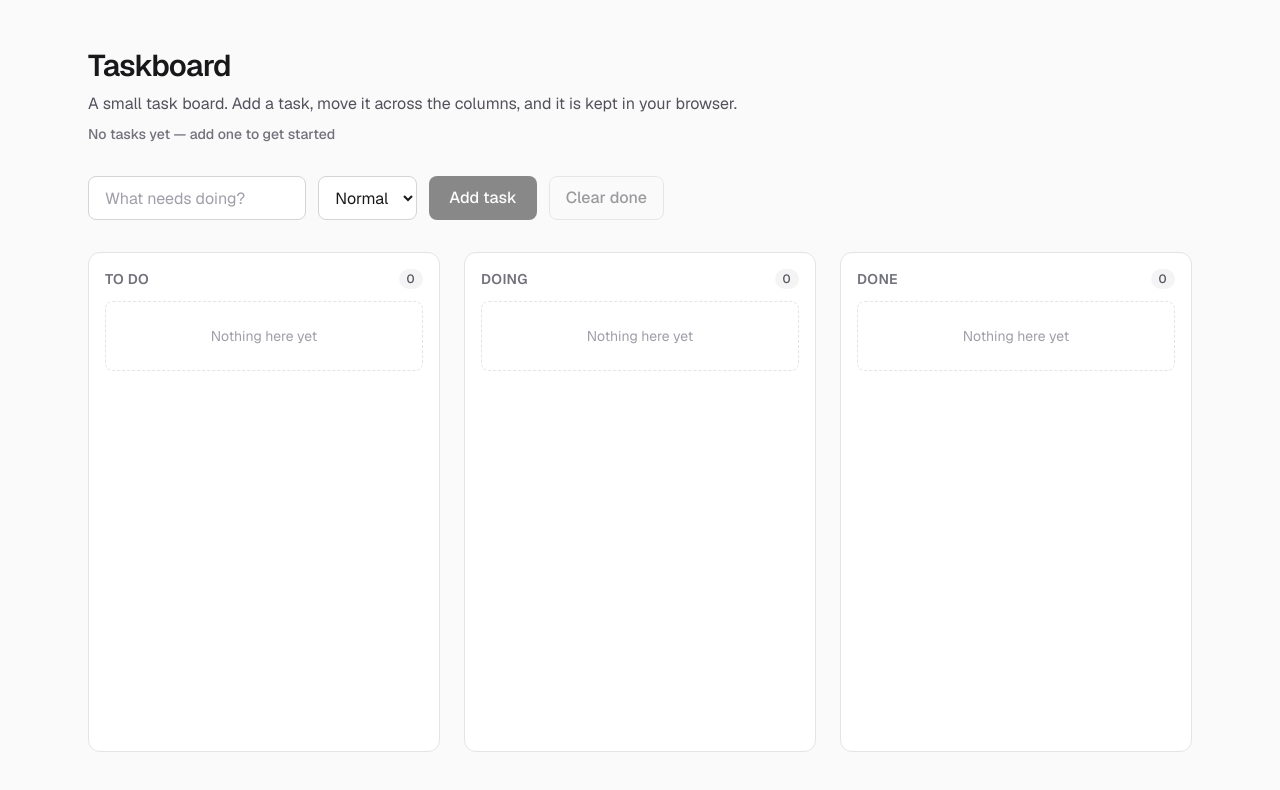
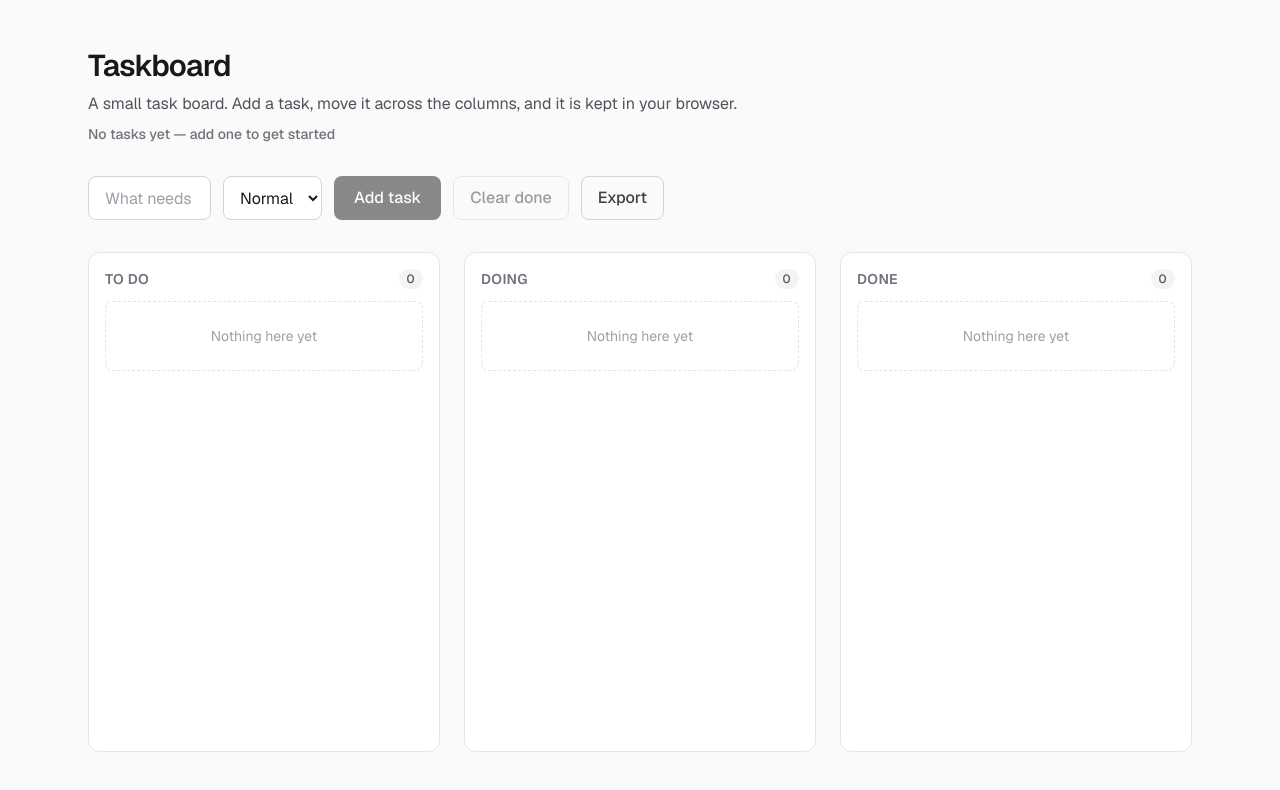
Before and after one commit to gerrcass/taskboard, a Next.js app: page / in a window 1280 px wide. Shown: the top 790 px of the page. Built offline with nearby package versions, Linux system fonts and the light colour scheme.

Commit message:
Export the board as JSON
Closes #6

```diff
--- a/src/app/page.tsx
+++ b/src/app/page.tsx
@@ -1,6 +1,7 @@
 "use client";
 
 import { useRef, useState, useSyncExternalStore } from "react";
+import { BOARD_FILENAME, exportBoard } from "@/lib/exportBoard";
 import {
   DEFAULT_PRIORITY,
   PRIORITY_LABELS,
@@ -39,6 +40,20 @@ export default function Home() {
     updateTasks([...tasks, createTask(trimmed, { priority })]);
     setTitle("");
     setPriority(DEFAULT_PRIORITY);
+  };
+
+  const downloadBoard = () => {
+    const blob = new Blob([exportBoard(tasks)], { type: "application/json" });
+    const url = URL.createObjectURL(blob);
+    const link = document.createElement("a");
+    link.href = url;
+    link.download = BOARD_FILENAME;
+    document.body.append(link);
+    link.click();
+    link.remove();
+    // Revoke on the next tick so the click's navigation can start reading the
+    // blob first (revoking immediately can cancel the download in Firefox).
+    setTimeout(() => URL.revokeObjectURL(url), 0);
   };
 
   return (
@@ -95,6 +110,13 @@ export default function Home() {
             className="h-11 shrink-0 rounded-lg border border-zinc-300 px-4 font-medium whitespace-nowrap text-zinc-700 transition-colors hover:bg-zinc-200 disabled:opacity-50 dark:border-zinc-700 dark:text-zinc-200 dark:hover:bg-zinc-800"
           >
             Clear done
+          </button>
+          <button
+            type="button"
+            onClick={downloadBoard}
+            className="h-11 shrink-0 rounded-lg border border-zinc-300 px-4 font-medium whitespace-nowrap text-zinc-700 transition-colors hover:bg-zinc-200 dark:border-zinc-700 dark:text-zinc-200 dark:hover:bg-zinc-800"
+          >
+            Export
           </button>
         </div>
 
--- /dev/null
+++ b/src/lib/exportBoard.ts
@@ -0,0 +1,9 @@
+import type { Task } from "./tasks";
+
+export const BOARD_FILENAME = "taskboard.json";
+
+// Serialises the board to JSON so it can be downloaded as a backup. Every
+// task is written out with all of its fields.
+export function exportBoard(tasks: readonly Task[]): string {
+  return JSON.stringify(tasks, null, 2);
+}
```
Also changed, not shown: 1 other file (tests, documents, lock files or other folders).
